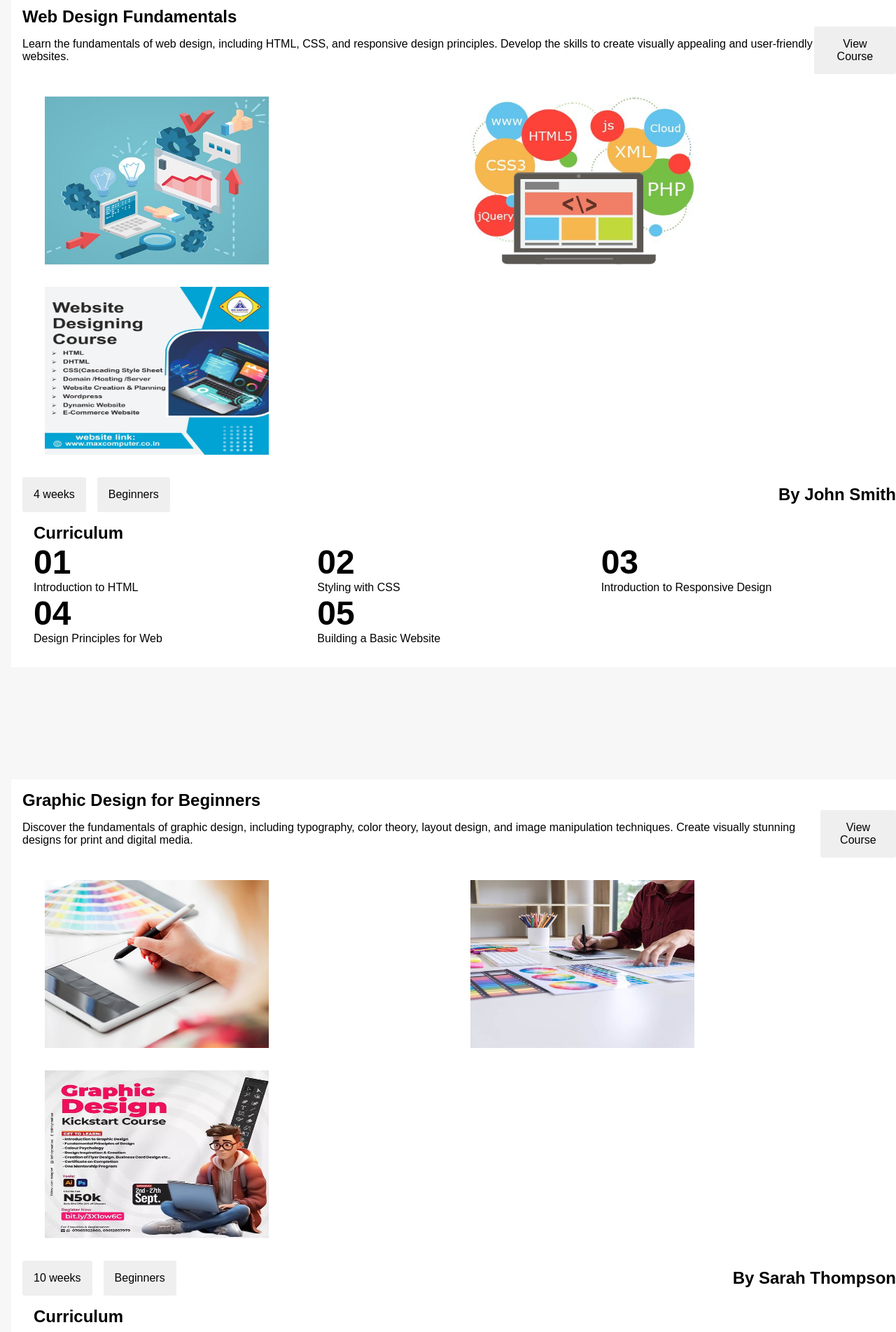
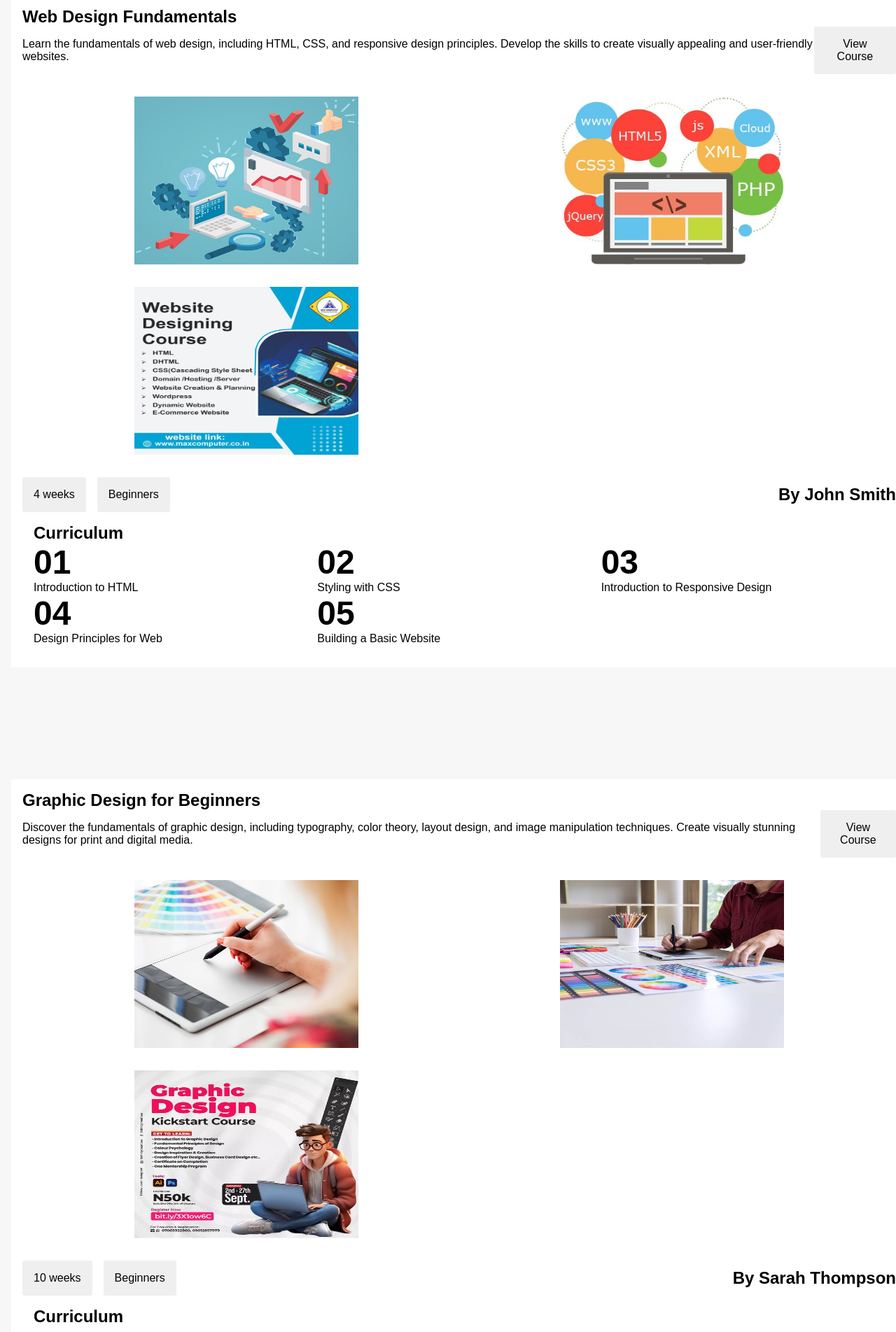
Before and after one commit to munibaweb123/education-website, a Next.js app: page /courses in a window 1280 px wide. Shown: the part 500-2404 px from the top of the page at 70% size. Built offline with nearby package versions, Linux system fonts and the light colour scheme.

Commit message:
courses img div work

```diff
--- a/src/app/courses/page.tsx
+++ b/src/app/courses/page.tsx
@@ -16,10 +16,13 @@ export default function Courses(){
                     <p className="course-para">Learn the fundamentals of web design, including HTML, CSS, and responsive design principles. Develop the skills to create visually appealing and user-friendly websites.</p>
                 <button className="course-btn">View Course</button>
                 </div>
-                <div className="courses2-img">
-                    <Image className="img" src={"/images/courses/web1.jpg"} alt="web design" width={1000} height={1000}/>
-                    <Image className="img" src={"/images/courses/web2.jpg"} alt="web design" width={1000} height={1000}/>
-                    <Image className="img" src={"/images/courses/web3.jpg"} alt="web design" width={1000} height={1000}/>
+                <div className="courses2-imgs">
+                    <div className="courses2-img"> <Image className="img" src={"/images/courses/web1.jpg"} alt="web design" width={1000} height={1000}/>
+                    </div>
+                    <div className="courses2-img"><Image className="img" src={"/images/courses/web2.jpg"} alt="web design" width={1000} height={1000}/>
+                    </div>
+                    <div className="courses2-img"> <Image className="img" src={"/images/courses/web3.jpg"} alt="web design" width={1000} height={1000}/>
+                    </div>
 
                 </div>
                 <div className="courses2-2">
@@ -53,11 +56,13 @@ export default function Courses(){
                     <p className="course-para">Discover the fundamentals of graphic design, including typography, color theory, layout design, and image manipulation techniques. Create visually stunning designs for print and digital media.</p>
                 <button className="course-btn">View Course</button>
                 </div>
-                <div className="courses2-img">
-                    <Image className="img" src={"/images/courses/graphic1.jpg"} alt="web design" width={1000} height={1000}/>
-                    <Image className="img" src={"/images/courses/graphic2.jpg"} alt="web design" width={1000} height={1000}/>
-                    <Image className="img" src={"/images/courses/graphic3.jpg"} alt="web design" width={1000} height={1000}/>
-
+                <div className="courses2-imgs">
+                    <div className="courses2-img"><Image className="img" src={"/images/courses/graphic1.jpg"} alt="web design" width={1000} height={1000}/>
+                    </div>
+                    <div className="courses2-img"><Image className="img" src={"/images/courses/graphic2.jpg"} alt="web design" width={1000} height={1000}/>
+                    </div>
+<div className="courses2-img"> <Image className="img" src={"/images/courses/graphic3.jpg"} alt="web design" width={1000} height={1000}/>
+</div>
                 </div>
                 <div className="courses2-2">
                    <div className="course-btn-div">
--- a/src/app/css/courses.css
+++ b/src/app/css/courses.css
@@ -27,13 +27,18 @@
     justify-content: space-between;
     width: 100%;
 }
-.courses2-img{
+.courses2-imgs{
     display: flex;
     align-items: center;
     justify-content: space-between;
     width: auto;
     gap: 2rem;
     margin: 2rem;
+}
+.courses2-img{
+    display: flex;
+    align-items: center;
+    justify-content: center;
 }
 .img{
     height: 25rem;
@@ -90,7 +95,7 @@
         grid-template-columns: repeat(2,1fr);
 
     }
-    .courses2-img{
+    .courses2-imgs{
         display: grid;
         grid-template-columns: repeat(2,1fr);
         grid-template-rows: auto;
@@ -116,7 +121,7 @@
     .courses2-2{
         display: block;
     }
-    .courses2-img{
+    .courses2-imgs{
         display: block;
 
     }
```
